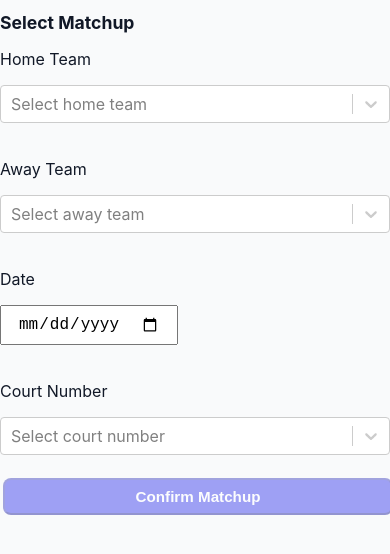
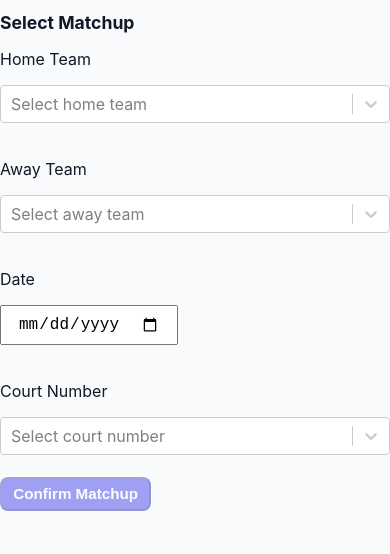
Before and after one commit to jayson-leach/BbStatTracker, a React app: page / in a window 390 px wide. Built offline with nearby package versions, Linux system fonts and the light colour scheme.

Commit message:
mobile update 2

```diff
--- a/src/styles.css
+++ b/src/styles.css
@@ -53,8 +53,9 @@ button {
   cursor: pointer;
   transition: 0.2s ease;
   margin: 3px;
-  width: 100%;
-  box-sizing: border-box;
+  min-width: 120px;
+  max-width: 220px;
+  display: inline-block;
 }
 
 button:disabled {
@@ -143,8 +144,12 @@ th, td {
   }
   button {
     font-size: 0.95rem;
-    padding: 0.5rem 0.8rem;
-    min-width: 100px;
+    padding: 0.4rem 0.7rem;
+    min-width: 90px;
+    max-width: 100%;
+    margin: 2px 0;
+    display: block;
+    width: auto;
   }
   .play-log {
     font-size: 0.95rem;
```
